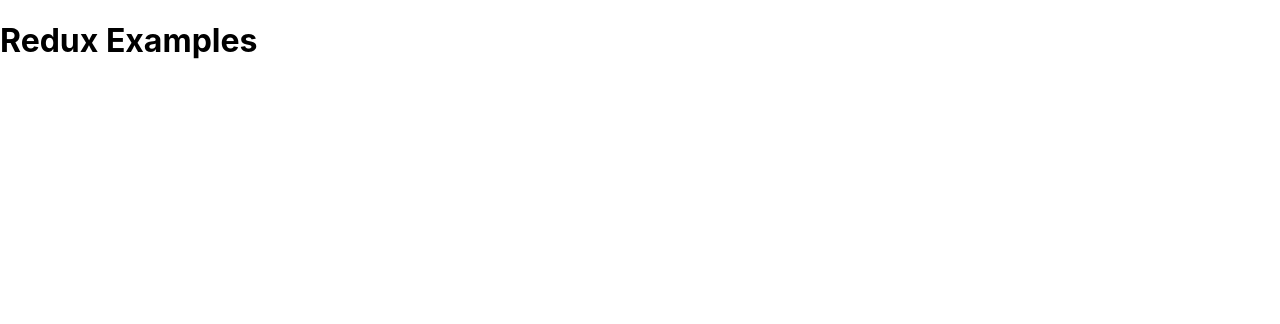
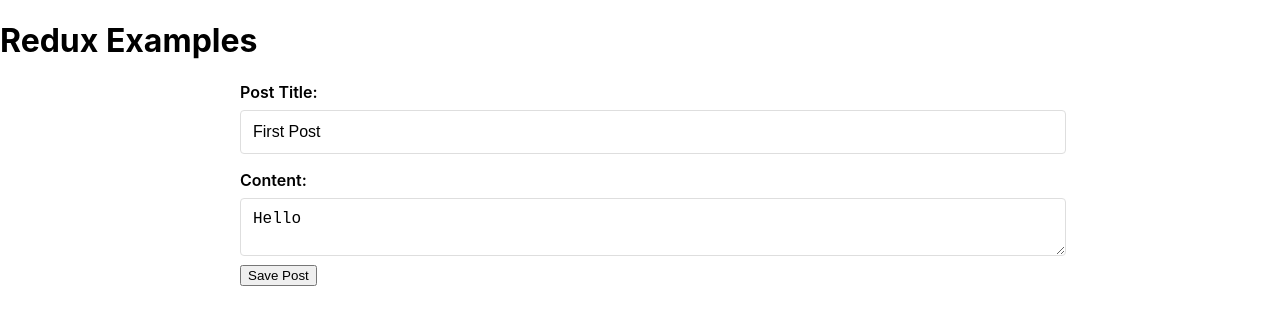
Before and after one commit to pinyi-yang/redux-examples, a React (Create React App) app in the folder client/: page /editPost/1 in a window 1280 px wide. Shown: the top 324 px of the page. Built offline with nearby package versions, Linux system fonts and the light colour scheme.

Commit message:
add user slice

```diff
--- a/client/src/App.js
+++ b/client/src/App.js
@@ -7,6 +7,8 @@
 import { Counter } from "./examples/Counter/Counter";
 import { PostsList } from "./examples/Post/PostsList";
 import { AddPostForm } from "./examples/Post/AddPostForm";
+import { SinglePostPage } from './examples/Post/SinglePostPage';
+import { EditPostForm } from './examples/Post/EditPostForm';
 
 function App() {
   return (
@@ -29,6 +31,8 @@
               </React.Fragment>
             )}
           />
+          <Route exact path="/posts/:postId" component={SinglePostPage} />
+          <Route exact path="/editPost/:postId" component={EditPostForm} />
         </Switch>
       </Router>
 
--- a/client/src/app/store.js
+++ b/client/src/app/store.js
@@ -1,11 +1,13 @@
 import { configureStore } from "@reduxjs/toolkit";
 
 import counterReducer from "../examples/Counter/counterSlice";
-import postsSlice from "../examples/Post/postSlice";
+import postsReducer from "../examples/Post/postSlice";
+import userReducer from "../examples/Users/userSlice";
 
 export default configureStore({
     reducer: {
         counter: counterReducer,
-        posts: postsSlice
+        posts: postsReducer,
+        users: userReducer
     }
 })
--- a/client/src/examples/Post/AddPostForm.js
+++ b/client/src/examples/Post/AddPostForm.js
@@ -13,11 +13,7 @@
 
     const onSavePostClick = () => {
         if (title && content) {
-            dispatch(postAdded({
-                id: nanoid(),
-                title,
-                content
-            }));
+            dispatch(postAdded(title, content));
             setTitle("");
             setContent("");
         }
--- /dev/null
+++ b/client/src/examples/Post/EditPostForm.js
@@ -0,0 +1,50 @@
+import React, { useState } from "react";
+import { useSelector, useDispatch } from "react-redux";
+import { postUpdated } from "./postSlice";
+import { useHistory } from "react-router-dom";
+
+export const EditPostForm = ({ match }) => {
+    const { postId } = match.params;
+    const history = useHistory()
+
+    const post = useSelector(state =>
+        state.posts.find(post => post.id === postId)
+    );
+    const dispatch = useDispatch();
+
+    const [title, setTitle] = useState(post.title);
+    const [content, setContent] = useState(post.content);
+
+    const onTitleChanged = (e) => setTitle(e.target.value);
+    const onContentChanged = (e) => setContent(e.target.value);
+    const onSavePostClicked = () => {
+        dispatch(postUpdated({id: postId, title, content}));
+        history.push(`/posts/${postId}`)
+    };
+
+    return (
+        <section>
+            <form>
+            <label htmlFor="postTitle">Post Title:</label>
+            <input
+            type="text"
+            id="postTitle"
+            name="postTitle"
+            placeholder="What's on your mind?"
+            value={title}
+            onChange={onTitleChanged}
+            />
+            <label htmlFor="postContent">Content:</label>
+            <textarea
+            id="postContent"
+            name="postContent"
+            value={content}
+            onChange={onContentChanged}
+            />
+        </form>
+        <button type="button" onClick={onSavePostClicked}>
+            Save Post
+        </button>
+        </section>
+    )
+}
--- a/client/src/examples/Post/PostsList.js
+++ b/client/src/examples/Post/PostsList.js
@@ -1,7 +1,6 @@
 import React from "react";
 import { useSelector, useDispatch } from "react-redux";
-
-import NavBar from "../../components/NavBar";
+import { Link } from "react-router-dom";
 
 export function PostsList() {
     const posts = useSelector(state => state.posts);
@@ -11,6 +10,7 @@
             <article className="post-excerpt" key={post.id}>
                 <h3>{post.title}</h3>
                 <p className="post-content">{post.content.substring(0, 100)}</p>
+                <Link to={`/posts/${post.id}`} className="button, muted-button">View Post</Link>
             </article>
         )
     })
--- /dev/null
+++ b/client/src/examples/Post/SinglePostPage.js
@@ -0,0 +1,31 @@
+import React from "react";
+import { useSelector } from "react-redux";
+import { Link } from "react-router-dom";
+
+export const SinglePostPage = ({ match }) => {
+    const { postId } = match.params;
+
+    const post = useSelector(state =>
+        state.posts.find(post => post.id === postId)
+    );
+
+    if (!post) {
+        return (
+            <section>
+                <h2>Post not found!</h2>
+            </section>
+        )
+    }
+
+    return (
+        <section>
+            <article className="post">
+                <h2>{post.title}</h2>
+                <p className="post-content">{post.content}</p>
+                <Link to={`/editPost/${post.id}`} className="button">
+                    Edit Post
+                </Link>
+            </article>
+        </section>
+    )
+}
--- a/client/src/examples/Post/postSlice.js
+++ b/client/src/examples/Post/postSlice.js
@@ -1,4 +1,4 @@
-import { createSlice, createAsyncThunk } from "@reduxjs/toolkit";
+import { createSlice, createAsyncThunk, nanoid } from "@reduxjs/toolkit";
 
 export const postsSlice = createSlice({
     name: "posts",
@@ -7,11 +7,31 @@
         {id: "2", title: "Second Post", content: "More text"}
     ],
     reducers: {
-        postAdded: (state, action) => {
-            state.push(action.payload)
+        postAdded: {
+            reducer(state, action) {
+                state.push(action.payload)
+            },
+            prepare(title, content) {
+                return {
+                    payload: {
+                        id: nanoid(),
+                        title,
+                        content
+                    }
+                }
+            }
+        },
+        postUpdated: (state, action) => {
+            const {id, title, content } = action.payload;
+            const existingPost = state.find(post => post.id === id);
+
+            if (existingPost) {
+                existingPost.title = title;
+                existingPost.content = content;
+            }
         }
     }
 });
 
 export default postsSlice.reducer;
-export const { postAdded } = postsSlice.actions
+export const { postAdded, postUpdated } = postsSlice.actions
--- /dev/null
+++ b/client/src/examples/Users/userSlice.js
@@ -0,0 +1,15 @@
+import { createSlice } from "@reduxjs/toolkit";
+
+export const userSlice = createSlice({
+    name: "users",
+    initialState: [
+        {id: "0", name: "Pinyi Yang"},
+        {id: "1", name: "Shadow Nova"},
+        {id: "3", name: "Random Person"}
+    ],
+    reducers: {
+
+    }
+});
+
+export default userSlice.reducer;
```
